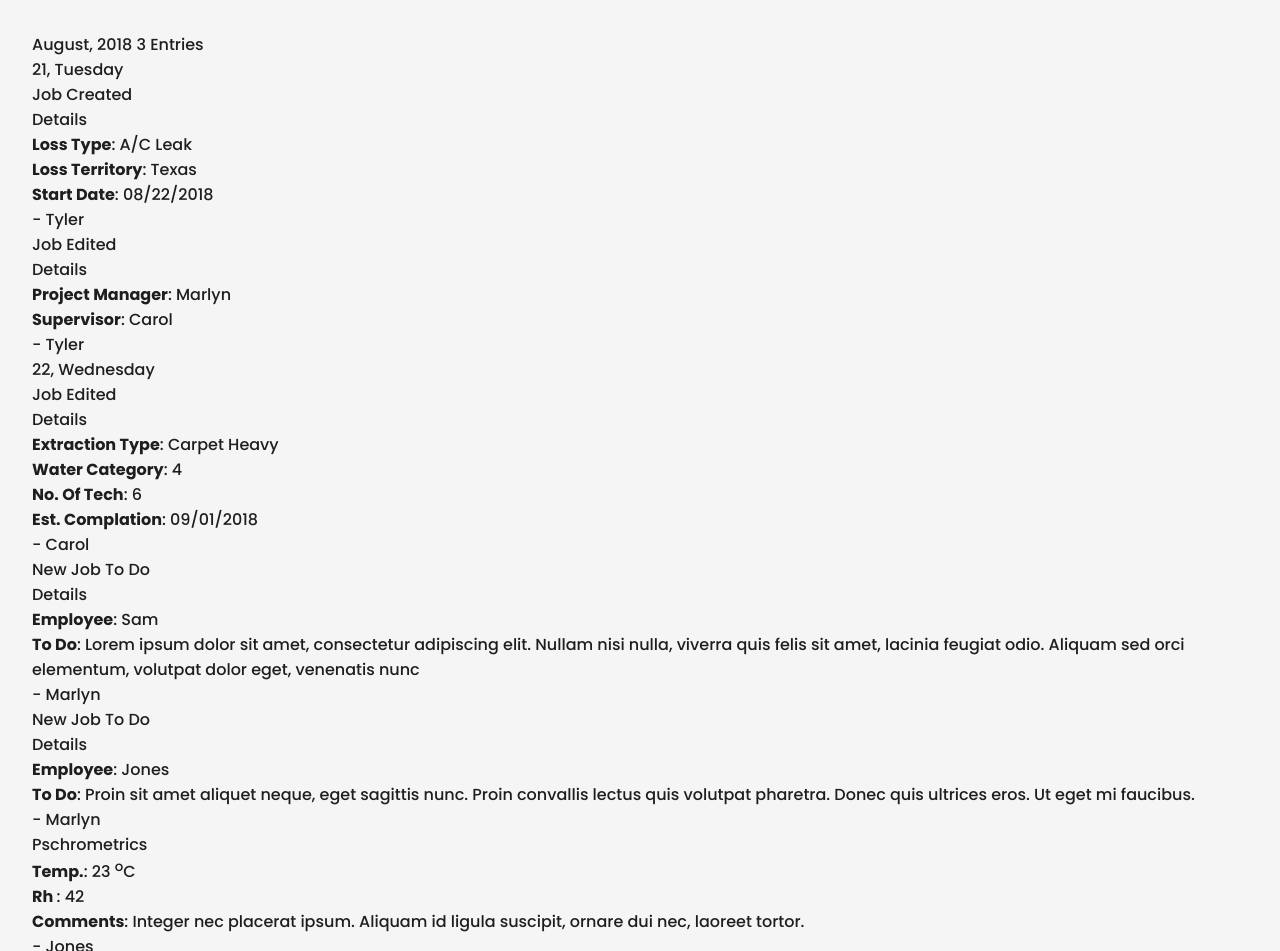
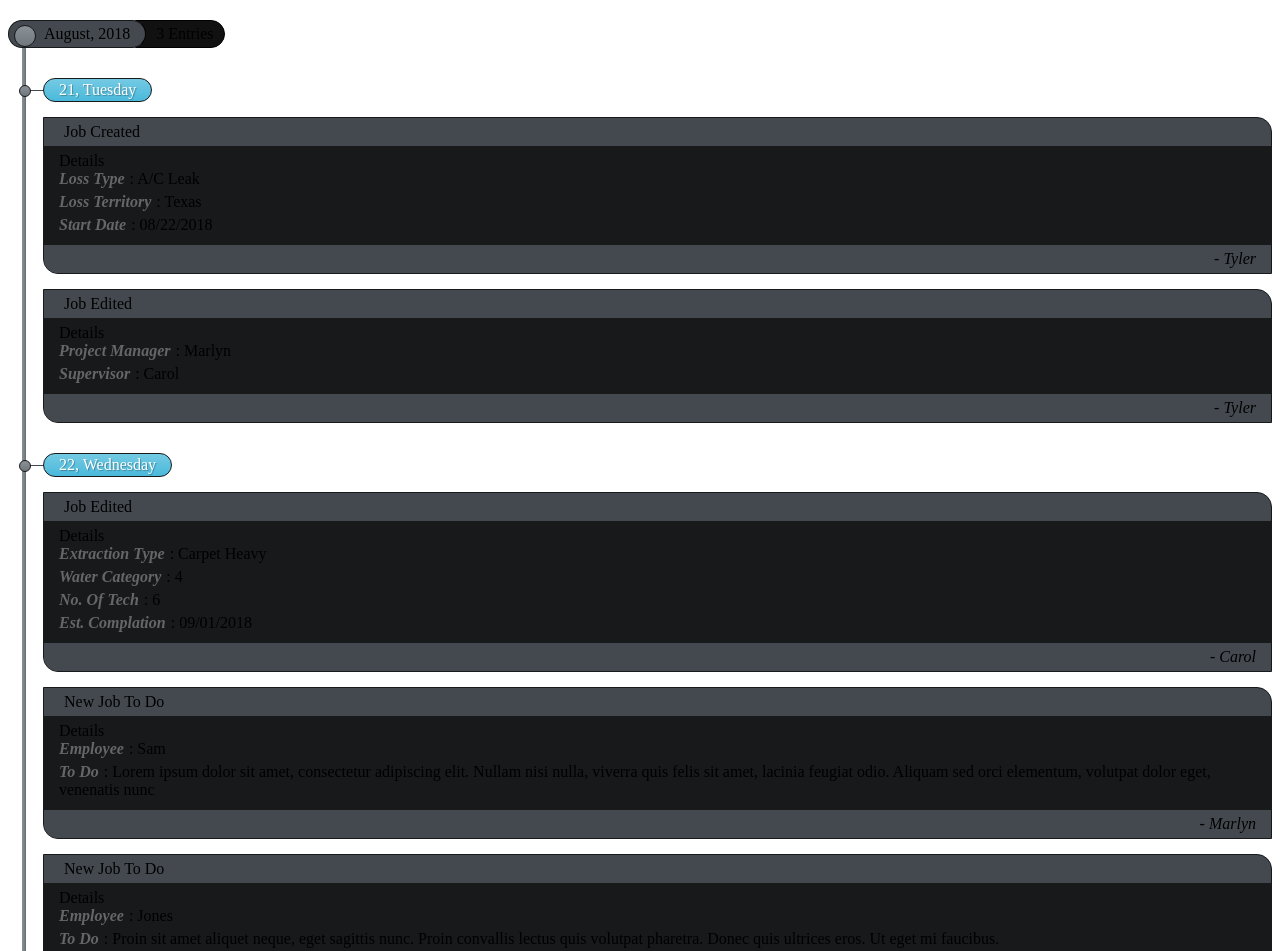
Before and after one commit to miaotanzi/miaotanzi, a plain HTML site: page index.html in a window 1280 px wide. Shown: the top 951 px of the page. Drawn offline with Linux system fonts and the light colour scheme.

Commit message:
Update style.css

```diff
--- a/style.css
+++ b/style.css
@@ -1,195 +1,157 @@
-@import url("https://fonts.googleapis.com/css2?family=Poppins:wght@300;500;700&display=swap");
 
-*,
-*::before,
-*::after {
-  margin: 0;
-  padding: 0;
-  box-sizing: border-box;
+.timeline{
+  margin-top:20px;
+  position:relative;
+
 }
 
-body {
-  --color: rgba(30, 30, 30);
-  --bgColor: rgba(245, 245, 245);
-  min-height: 100vh;
-  display: grid;
-  align-content: center;
-  gap: 2rem;
-  padding: 2rem;
-  font-family: "Poppins", sans-serif;
-  color: var(--color);
-  background: var(--bgColor);
+.timeline:before{
+  position:absolute;
+  content:'';
+  width:4px;
+  height:calc(100% + 50px);
+background: rgb(138,145,150);
+background: -moz-linear-gradient(left, rgba(138,145,150,1) 0%, rgba(122,130,136,1) 60%, rgba(98,105,109,1) 100%);
+background: -webkit-linear-gradient(left, rgba(138,145,150,1) 0%,rgba(122,130,136,1) 60%,rgba(98,105,109,1) 100%);
+background: linear-gradient(to right, rgba(138,145,150,1) 0%,rgba(122,130,136,1) 60%,rgba(98,105,109,1) 100%);
+filter: progid:DXImageTransform.Microsoft.gradient( startColorstr='#8a9196', endColorstr='#62696d',GradientType=1 );
+  left:14px;
+  top:5px;
+  border-radius:4px;
 }
 
-h1 {
-  text-align: center;
+.timeline-month{
+  position:relative;
+  padding:4px 15px 4px 35px;
+  background-color:#444950;
+  display:inline-block;
+  width:auto;
+  border-radius:40px;
+  border:1px solid #17191B;
+  border-right-color:black;
+  margin-bottom:30px;
 }
 
-ul {
-  --col-gap: 2rem;
-  --row-gap: 2rem;
-  --line-w: 0.25rem;
-  display: grid;
-  grid-template-columns: var(--line-w) 1fr;
-  grid-auto-columns: max-content;
-  column-gap: var(--col-gap);
-  list-style: none;
-  width: min(60rem, 90%);
-  margin-inline: auto;
+.timeline-month span{
+  position:absolute;
+  top:-1px;
+  left:calc(100% - 10px);
+  z-index:-1;
+  white-space:nowrap;
+  display:inline-block;
+  background-color:#111;
+  padding:4px 10px 4px 20px;
+  border-top-right-radius:40px;
+  border-bottom-right-radius:40px;
+  border:1px solid black;
+  box-sizing:border-box;
 }
 
-/* line */
-ul::before {
-  content: "";
-  grid-column: 1;
-  grid-row: 1 / span 20;
-  background: rgb(225, 225, 225);
-  border-radius: calc(var(--line-w) / 2);
+.timeline-month:before{
+  position:absolute;
+  content:'';
+  width:20px;
+  height:20px;
+background: rgb(138,145,150);
+background: -moz-linear-gradient(top, rgba(138,145,150,1) 0%, rgba(122,130,136,1) 60%, rgba(112,120,125,1) 100%);
+background: -webkit-linear-gradient(top, rgba(138,145,150,1) 0%,rgba(122,130,136,1) 60%,rgba(112,120,125,1) 100%);
+background: linear-gradient(to bottom, rgba(138,145,150,1) 0%,rgba(122,130,136,1) 60%,rgba(112,120,125,1) 100%);
+filter: progid:DXImageTransform.Microsoft.gradient( startColorstr='#8a9196', endColorstr='#70787d',GradientType=0 );
+  border-radius:100%;
+  border:1px solid #17191B;
+  left:5px;
 }
 
-/* columns*/
-
-/* row gaps */
-ul li:not(:last-child) {
-  margin-bottom: var(--row-gap);
+.timeline-section{
+  padding-left:35px;
+  display:block;
+  position:relative;
+  margin-bottom:30px;
 }
 
-/* card */
-ul li {
-  grid-column: 2;
-  --inlineP: 1.5rem;
-  margin-inline: var(--inlineP);
-  grid-row: span 2;
-  display: grid;
-  grid-template-rows: min-content min-content min-content;
+.timeline-date{
+  margin-bottom:15px;
+  padding:2px 15px;
+  background:linear-gradient(#74cae3, #5bc0de 60%, #4ab9db);
+  position:relative;
+  display:inline-block;
+  border-radius:20px;
+  border:1px solid #17191B;
+  color:#fff;
+text-shadow:1px 1px 1px rgba(0,0,0,0.3);
+}
+.timeline-section:before{
+  content:'';
+  position:absolute;
+  width:30px;
+  height:1px;
+  background-color:#444950;
+  top:12px;
+  left:20px;
 }
 
-/* date */
-ul li .date {
-  --dateH: 3rem;
-  height: var(--dateH);
-  margin-inline: calc(var(--inlineP) * -1);
-
-  text-align: center;
-  background-color: var(--accent-color);
-
-  color: white;
-  font-size: 1.25rem;
-  font-weight: 700;
-
-  display: grid;
-  place-content: center;
-  position: relative;
-
-  border-radius: calc(var(--dateH) / 2) 0 0 calc(var(--dateH) / 2);
+.timeline-section:after{
+  content:'';
+  position:absolute;
+  width:10px;
+  height:10px;
+  background:linear-gradient(to bottom, rgba(138,145,150,1) 0%,rgba(122,130,136,1) 60%,rgba(112,120,125,1) 100%);
+  top:7px;
+  left:11px;
+  border:1px solid #17191B;
+  border-radius:100%;
 }
 
-/* date flap */
-ul li .date::before {
-  content: "";
-  width: var(--inlineP);
-  aspect-ratio: 1;
-  background: var(--accent-color);
-  background-image: linear-gradient(rgba(0, 0, 0, 0.2) 100%, transparent);
-  position: absolute;
-  top: 100%;
-
-  clip-path: polygon(0 0, 100% 0, 0 100%);
-  right: 0;
+.timeline-section .col-sm-4{
+  margin-bottom:15px;
 }
 
-/* circle */
-ul li .date::after {
-  content: "";
-  position: absolute;
-  width: 2rem;
-  aspect-ratio: 1;
-  background: var(--bgColor);
-  border: 0.3rem solid var(--accent-color);
-  border-radius: 50%;
-  top: 50%;
+.timeline-box{
+  position:relative;
 
-  transform: translate(50%, -50%);
-  right: calc(100% + var(--col-gap) + var(--line-w) / 2);
+ background-color:#444950;
+  border-radius:15px;
+  border-top-left-radius:0px;
+  border-bottom-right-radius:0px;
+  border:1px solid #17191B;
+  transition:all 0.3s ease;
+  overflow:hidden;
 }
 
-/* title descr */
-ul li .title,
-ul li .descr {
-  background: var(--bgColor);
-  position: relative;
-  padding-inline: 1.5rem;
-}
-ul li .title {
-  overflow: hidden;
-  padding-block-start: 1.5rem;
-  padding-block-end: 1rem;
-  font-weight: 500;
-}
-ul li .descr {
-  padding-block-end: 1.5rem;
-  font-weight: 300;
+.box-icon{
+  position:absolute;
+  right:5px;
+  top:0px;
 }
 
-/* shadows */
-ul li .title::before,
-ul li .descr::before {
-  content: "";
-  position: absolute;
-  width: 90%;
-  height: 0.5rem;
-  background: rgba(0, 0, 0, 0.5);
-  left: 50%;
-  border-radius: 50%;
-  filter: blur(4px);
-  transform: translate(-50%, 50%);
-}
-ul li .title::before {
-  bottom: calc(100% + 0.125rem);
+.box-title{
+  padding:5px 15px;
+  border-bottom: 1px solid #17191B;
 }
 
-ul li .descr::before {
-  z-index: -1;
-  bottom: 0.25rem;
+.box-title i{
+  margin-right:5px;
 }
 
-@media (min-width: 40rem) {
-  ul {
-    grid-template-columns: 1fr var(--line-w) 1fr;
-  }
-  ul::before {
-    grid-column: 2;
-  }
-  ul li:nth-child(odd) {
-    grid-column: 1;
-  }
-  ul li:nth-child(even) {
-    grid-column: 3;
-  }
-
-  /* start second card */
-  ul li:nth-child(2) {
-    grid-row: 2/4;
-  }
-
-  ul li:nth-child(odd) .date::before {
-    clip-path: polygon(0 0, 100% 0, 100% 100%);
-    left: 0;
-  }
-
-  ul li:nth-child(odd) .date::after {
-    transform: translate(-50%, -50%);
-    left: calc(100% + var(--col-gap) + var(--line-w) / 2);
-  }
-  ul li:nth-child(odd) .date {
-    border-radius: 0 calc(var(--dateH) / 2) calc(var(--dateH) / 2) 0;
-  }
+.box-content{
+  padding:5px 15px;
+  background-color:#17191B;
 }
 
-.credits {
-  margin-top: 1rem;
-  text-align: right;
+.box-content strong{
+  color:#666;
+  font-style:italic;
+  margin-right:5px;
 }
-.credits a {
-  color: var(--color);
+
+.box-item{
+  margin-bottom:5px;
 }
+
+.box-footer{
+ padding:5px 15px;
+  border-top: 1px solid #17191B;
+  background-color:#444950;
+  text-align:right;
+  font-style:italic;
+}
```
